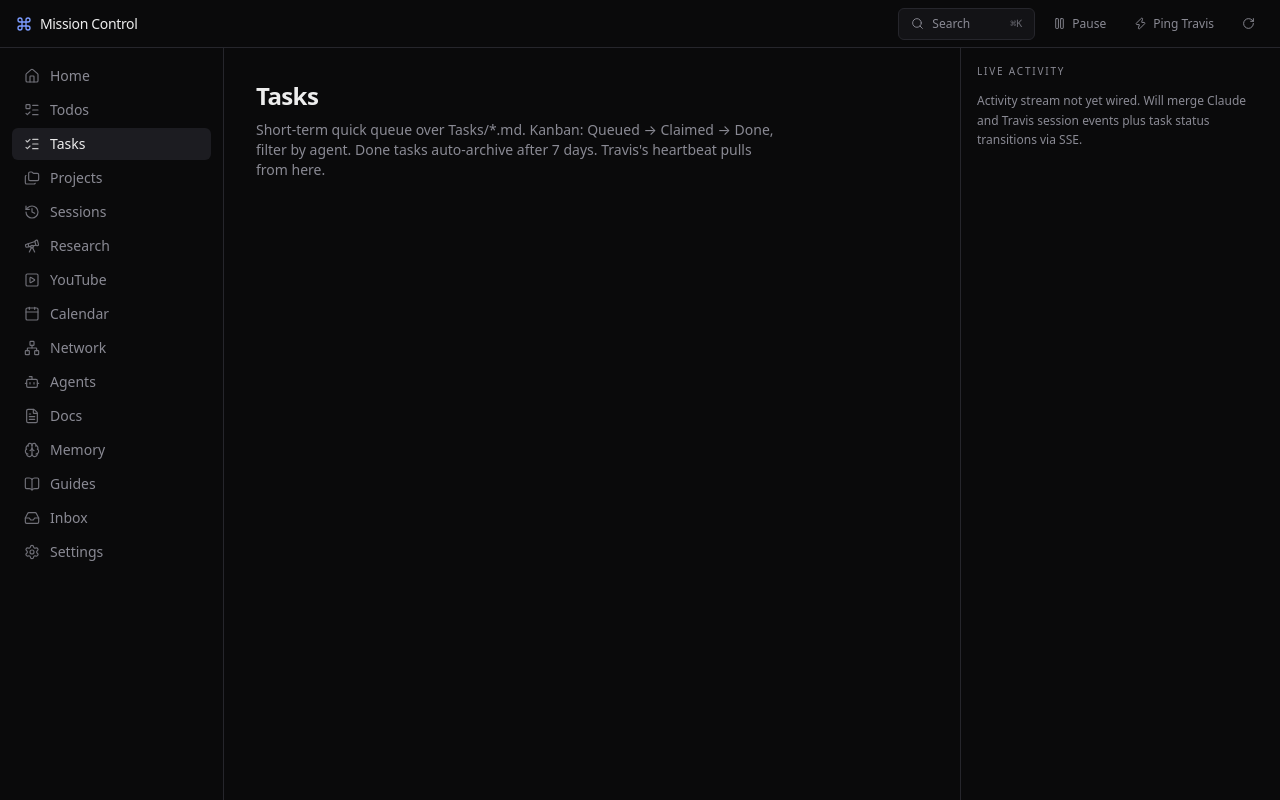
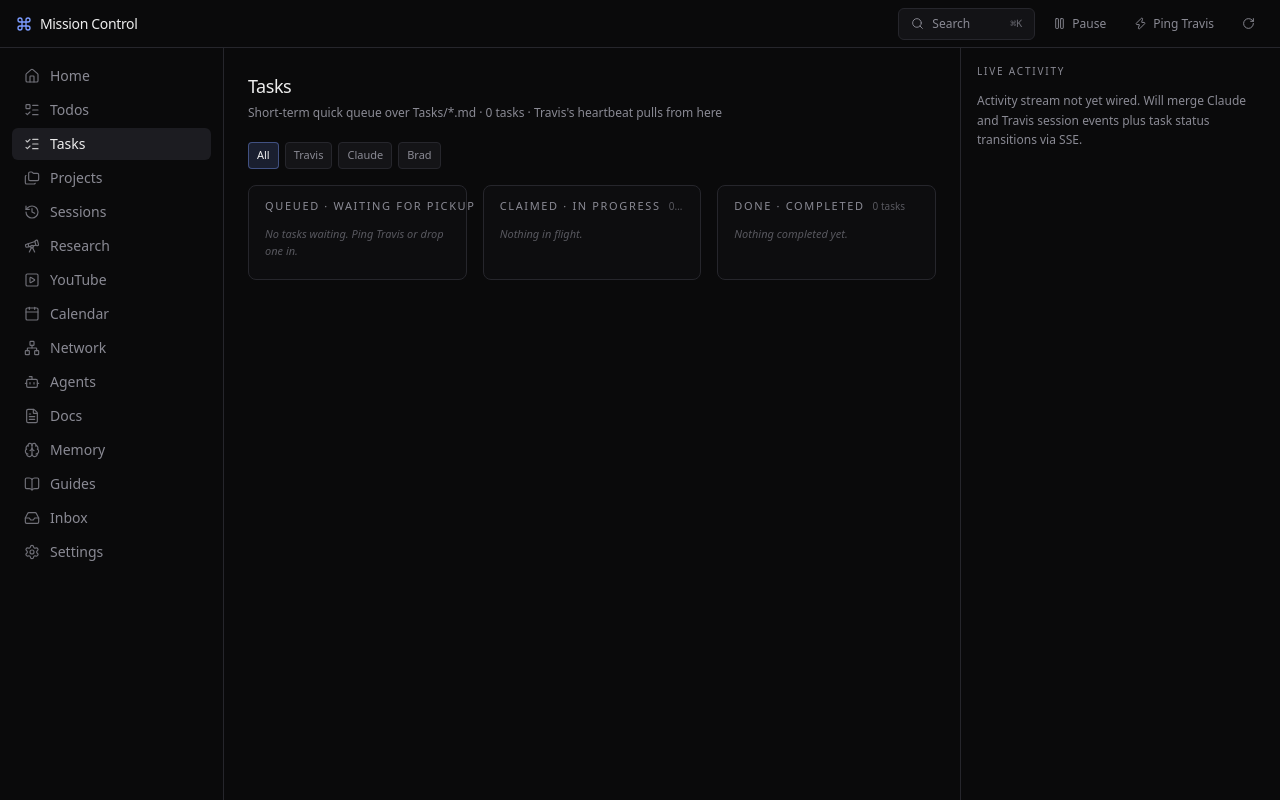
Before and after one commit to bradtraversy/mission-control, a Next.js app: page /tasks in a window 1280 px wide. Built offline with nearby package versions, Linux system fonts and the light colour scheme.

Commit message:
Tasks tab: read-only Kanban with agent filter and paused banner

```diff
--- a/src/app/tasks/page.tsx
+++ b/src/app/tasks/page.tsx
@@ -1,10 +1,34 @@
-import { TabStub } from "@/components/layout/TabStub";
+import { TasksBoard } from "@/components/tasks/TasksBoard";
+import { buildObsidianUri, getTaskControl, getTasks } from "@/lib";
 
-export default function Page() {
+export default async function Page() {
+  const [tasks, control] = await Promise.all([getTasks(), getTaskControl()]);
+  const taskUris = Object.fromEntries(
+    tasks.map((t) => [t.relativePath, buildObsidianUri(t.relativePath)]),
+  );
+  const active = tasks.filter((t) => !t.archived);
+
   return (
-    <TabStub
-      title="Tasks"
-      description="Short-term quick queue over Tasks/*.md. Kanban: Queued → Claimed → Done, filter by agent. Done tasks auto-archive after 7 days. Travis's heartbeat pulls from here."
-    />
+    <div className="p-6 space-y-5">
+      <header className="space-y-1">
+        <h1 className="text-lg font-medium tracking-tight">Tasks</h1>
+        <p className="text-[12px] text-muted">
+          Short-term quick queue over Tasks/*.md · {active.length}{" "}
+          {active.length === 1 ? "task" : "tasks"} · Travis&apos;s heartbeat
+          pulls from here
+        </p>
+      </header>
+      {control.paused && <PausedBanner />}
+      <TasksBoard tasks={tasks} taskUris={taskUris} />
+    </div>
   );
 }
+
+function PausedBanner() {
+  return (
+    <div className="rounded-md border border-amber-400/40 bg-amber-400/10 px-3 py-2 text-[12px] text-amber-200">
+      <span className="font-medium">Paused.</span>{" "}
+      Agents will not pull new tasks from this queue until Pause is toggled off.
+    </div>
+  );
+}
--- /dev/null
+++ b/src/components/tasks/TasksBoard.tsx
@@ -0,0 +1,174 @@
+"use client";
+
+import { useMemo, useState } from "react";
+import { formatRelativeTime } from "@/lib/format";
+import type { Task, TaskAgent, TaskStatus } from "@/lib/types";
+import { Card, CardBody, CardHeader } from "@/components/ui/Card";
+
+type Props = {
+  tasks: Task[];
+  taskUris: Record<string, string>;
+};
+
+const STATUSES: TaskStatus[] = ["queued", "claimed", "done"];
+const AGENT_FILTERS: (TaskAgent | "all")[] = ["all", "travis", "claude", "brad"];
+
+const STATUS_LABELS: Record<TaskStatus, string> = {
+  queued: "Queued",
+  claimed: "Claimed",
+  done: "Done",
+};
+
+const STATUS_HINTS: Record<TaskStatus, string> = {
+  queued: "Waiting for pickup",
+  claimed: "In progress",
+  done: "Completed",
+};
+
+const AGENT_STYLE: Record<TaskAgent, string> = {
+  travis: "bg-accent/15 text-accent",
+  claude: "bg-emerald-400/15 text-emerald-300",
+  brad: "bg-surface-2 text-foreground",
+};
+
+const AGENT_LABEL: Record<TaskAgent | "all", string> = {
+  all: "All",
+  travis: "Travis",
+  claude: "Claude",
+  brad: "Brad",
+};
+
+export function TasksBoard({ tasks, taskUris }: Props) {
+  const [agentFilter, setAgentFilter] = useState<TaskAgent | "all">("all");
+
+  const filtered = useMemo(
+    () =>
+      agentFilter === "all"
+        ? tasks
+        : tasks.filter((t) => t.agent === agentFilter),
+    [tasks, agentFilter],
+  );
+
+  const byStatus = useMemo(() => {
+    const groups: Record<TaskStatus, Task[]> = {
+      queued: [],
+      claimed: [],
+      done: [],
+    };
+    for (const t of filtered) {
+      if (!t.archived) groups[t.status].push(t);
+    }
+    return groups;
+  }, [filtered]);
+
+  return (
+    <div className="space-y-4">
+      <div className="flex items-center gap-1.5 flex-wrap">
+        {AGENT_FILTERS.map((key) => (
+          <Chip
+            key={key}
+            label={AGENT_LABEL[key]}
+            active={agentFilter === key}
+            onClick={() => setAgentFilter(key)}
+          />
+        ))}
+      </div>
+      <div className="grid grid-cols-1 lg:grid-cols-3 gap-4">
+        {STATUSES.map((status) => (
+          <Column
+            key={status}
+            status={status}
+            tasks={byStatus[status]}
+            taskUris={taskUris}
+          />
+        ))}
+      </div>
+    </div>
+  );
+}
+
+function Chip({
+  label,
+  active,
+  onClick,
+}: {
+  label: string;
+  active: boolean;
+  onClick: () => void;
+}) {
+  return (
+    <button
+      type="button"
+      onClick={onClick}
+      className={`text-[11px] px-2 py-1 rounded border transition-colors ${
+        active
+          ? "bg-accent/15 border-accent/40 text-foreground"
+          : "bg-surface-2/60 border-border text-muted hover:text-foreground hover:border-border/80"
+      }`}
+    >
+      {label}
+    </button>
+  );
+}
+
+function Column({
+  status,
+  tasks,
+  taskUris,
+}: {
+  status: TaskStatus;
+  tasks: Task[];
+  taskUris: Record<string, string>;
+}) {
+  return (
+    <Card>
+      <CardHeader
+        title={`${STATUS_LABELS[status]} · ${STATUS_HINTS[status]}`}
+        meta={`${tasks.length} ${tasks.length === 1 ? "task" : "tasks"}`}
+      />
+      <CardBody className="space-y-2">
+        {tasks.length === 0 && (
+          <p className="text-[11px] text-muted/60 italic py-1">
+            {status === "queued"
+              ? "No tasks waiting. Ping Travis or drop one in."
+              : status === "claimed"
+                ? "Nothing in flight."
+                : "Nothing completed yet."}
+          </p>
+        )}
+        {tasks.map((t) => (
+          <TaskCard key={t.relativePath} task={t} uri={taskUris[t.relativePath]} />
+        ))}
+      </CardBody>
+    </Card>
+  );
+}
+
+function TaskCard({ task, uri }: { task: Task; uri: string | undefined }) {
+  return (
+    <div className="rounded-md border border-border bg-surface-2/40 p-2.5 space-y-1.5">
+      <div className="text-sm text-foreground leading-snug">{task.title}</div>
+      <div className="flex items-center gap-2 flex-wrap">
+        <span
+          className={`text-[10px] px-1.5 py-0.5 rounded ${AGENT_STYLE[task.agent]}`}
+        >
+          {task.agent}
+        </span>
+        {task.refTodoId !== null && (
+          <span className="text-[10px] text-muted/70">ref #{task.refTodoId}</span>
+        )}
+        <span className="text-[10px] text-muted ml-auto">
+          {formatRelativeTime(task.created)}
+        </span>
+        {uri && (
+          <a
+            href={uri}
+            className="text-[10px] text-muted hover:text-foreground"
+          >
+            Edit ↗
+          </a>
+        )}
+      </div>
+    </div>
+  );
+}
```
